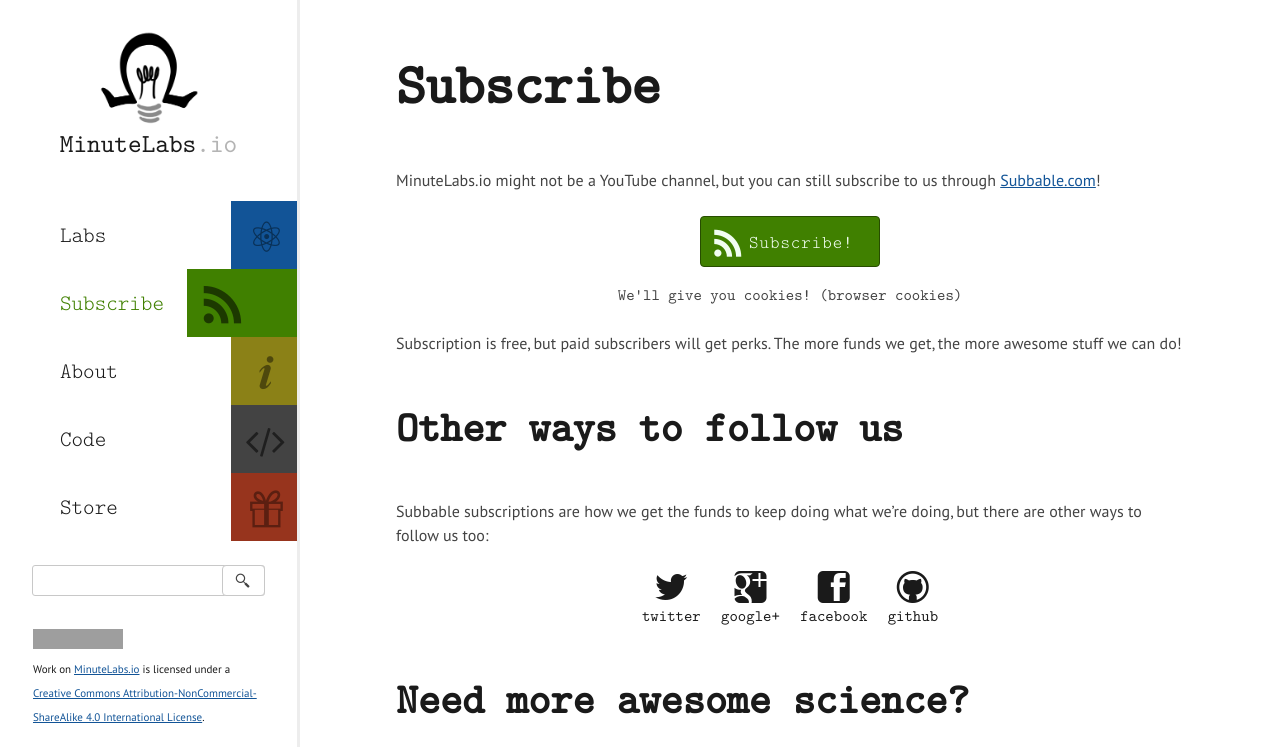
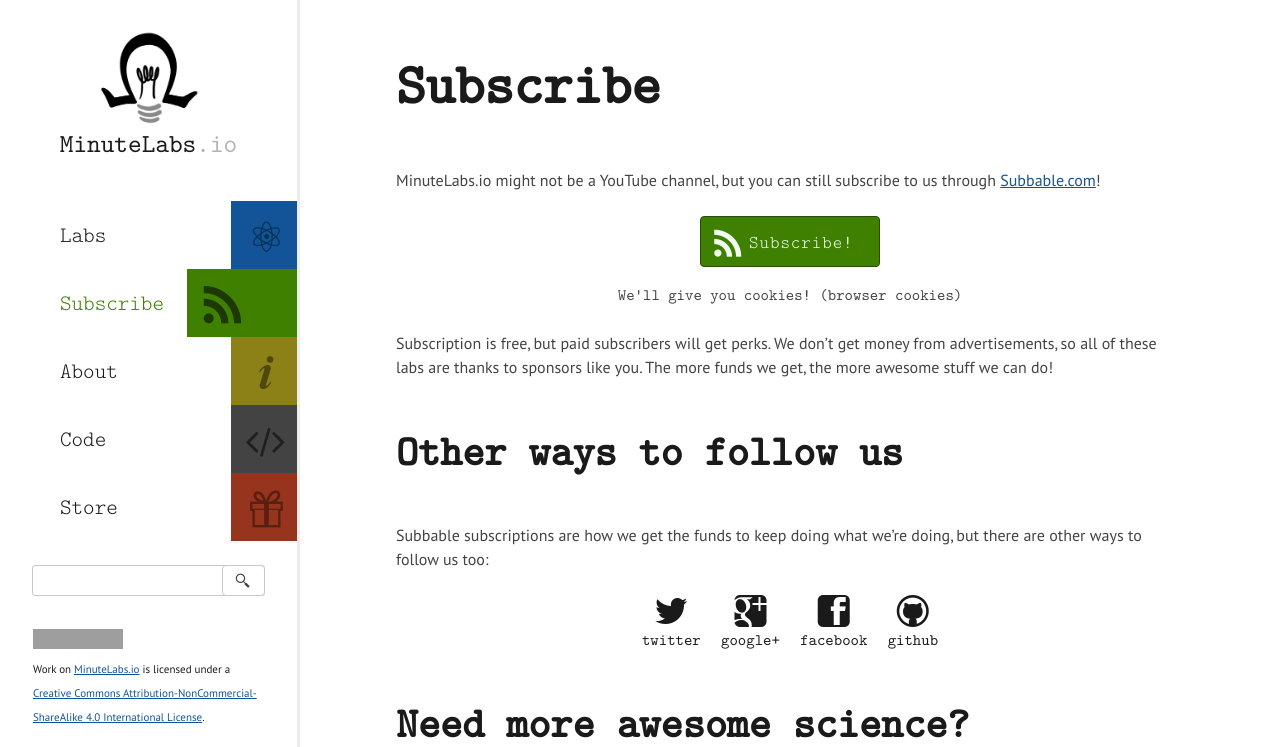
Before and after one commit to minutelabsio/minutelabsio.github.io, a Jekyll site: the page built from subscribe.md, in a window 1280 px wide and 900 px high, cut to the strip 0-747 px from the top of the window. Built offline with Jekyll 4.4.1, drawn with Linux system fonts in a browser that asks for light colours; some web fonts are replaced; Markdown is read by kramdown in place of the engine named in the settings; comment, search, counter and statistics services are not loaded; grey boxes are pictures that could not be loaded.

Commit message:
update links and dates

```diff
--- a/subscribe.md
+++ b/subscribe.md
@@ -13,7 +13,7 @@
 	<p>We'll give you cookies! (browser cookies)</p>
 </div>
 
-Subscription is free, but paid subscribers will get perks. The more funds we get, the more awesome stuff we can do!
+Subscription is free, but paid subscribers will get perks. We don't get money from advertisements, so all of these labs are thanks to sponsors like you. The more funds we get, the more awesome stuff we can do!
 
 ## Other ways to follow us
 
```
Also changed, not shown: _posts/2013-12-02-sheep-bounce.md (renamed from _posts/2012-10-23-sheep-bounce.md, +1 -1 lines), _posts/2013-12-16-corner-reflectors.md (renamed from _posts/2012-12-13-corner-reflectors.md, +1 -1 lines).
